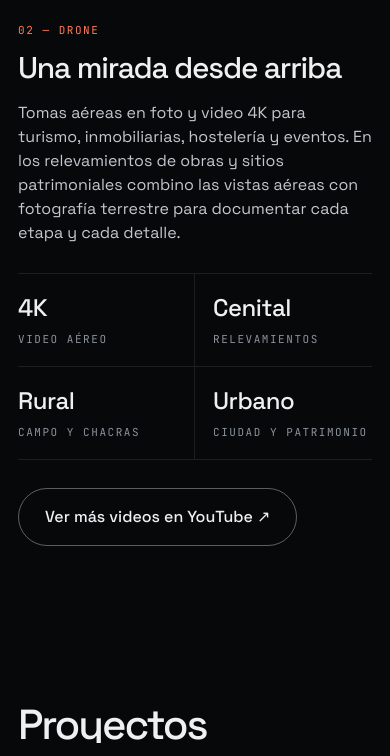
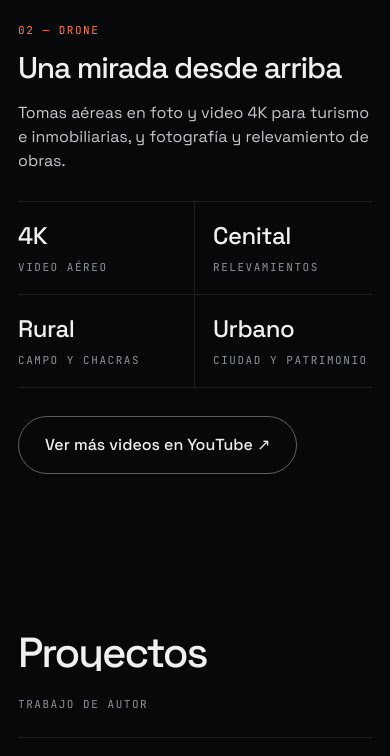
Before and after one commit to alvarograssoph/alvarograssoph.github.io, a plain HTML site: page index.html in a window 390 px wide. Shown: the part 3070-3826 px from the top of the page. Drawn offline with Linux system fonts and the light colour scheme.

Commit message:
Drone: texto más corto, enfocado en turismo, inmobiliarias y obras
Co-Authored-By: Claude Opus 5.5 <noreply@anthropic.com>
Claude-Session: https://claude.ai/code/session_016CMnPoscjC1i81YawP6Ehu

```diff
--- a/index.html
+++ b/index.html
@@ -555,7 +555,7 @@ footer{padding:28px var(--pad);border-top:1px solid var(--line);display:flex;fle
     <div class="reveal">
       <div class="mono acc">02 — Drone</div>
       <h3>Una mirada desde arriba</h3>
-      <p>Tomas aéreas en foto y video 4K para turismo, inmobiliarias, hostelería y eventos. En los relevamientos de obras y sitios patrimoniales combino las vistas aéreas con fotografía terrestre para documentar cada etapa y cada detalle.</p>
+      <p>Tomas aéreas en foto y video 4K para turismo e inmobiliarias, y fotografía y relevamiento de obras.</p>
       <div class="specs">
         <div><b>4K</b><span class="mono">Video aéreo</span></div>
         <div><b>Cenital</b><span class="mono">Relevamientos</span></div>
```
